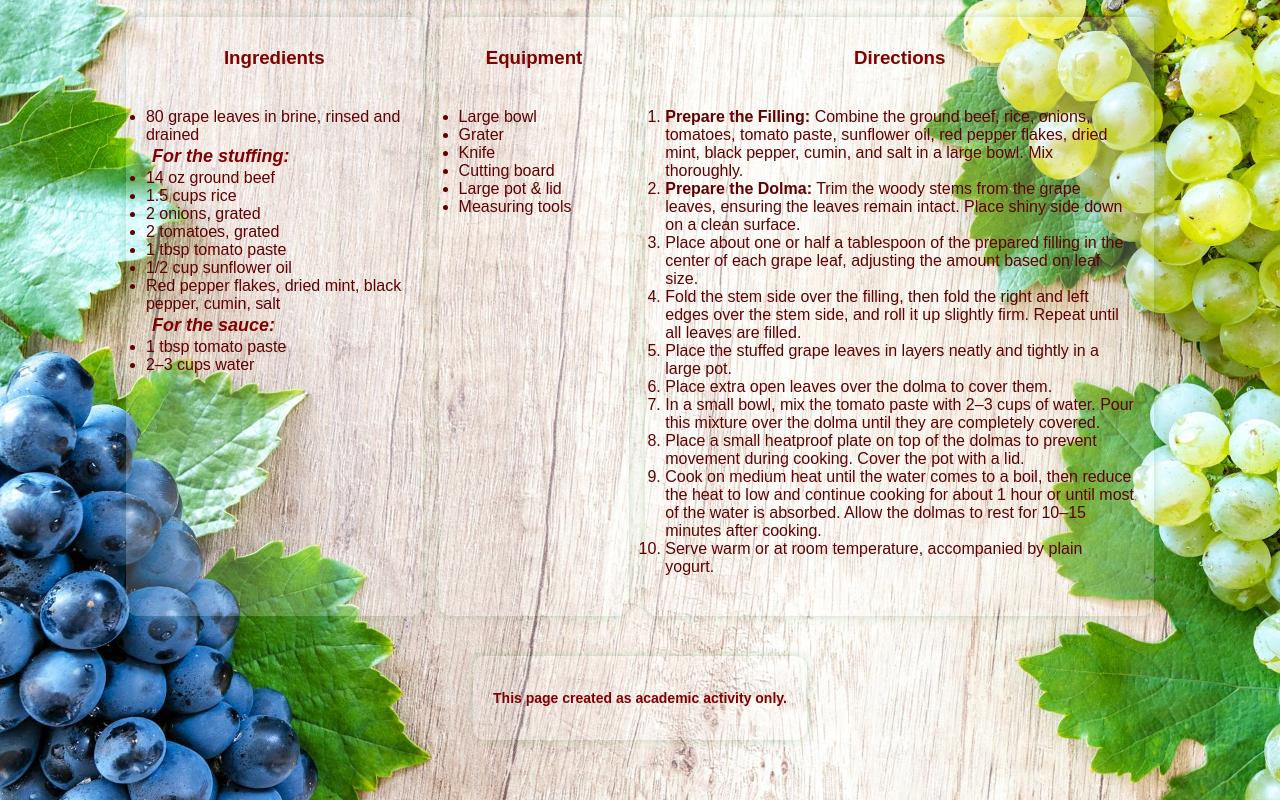
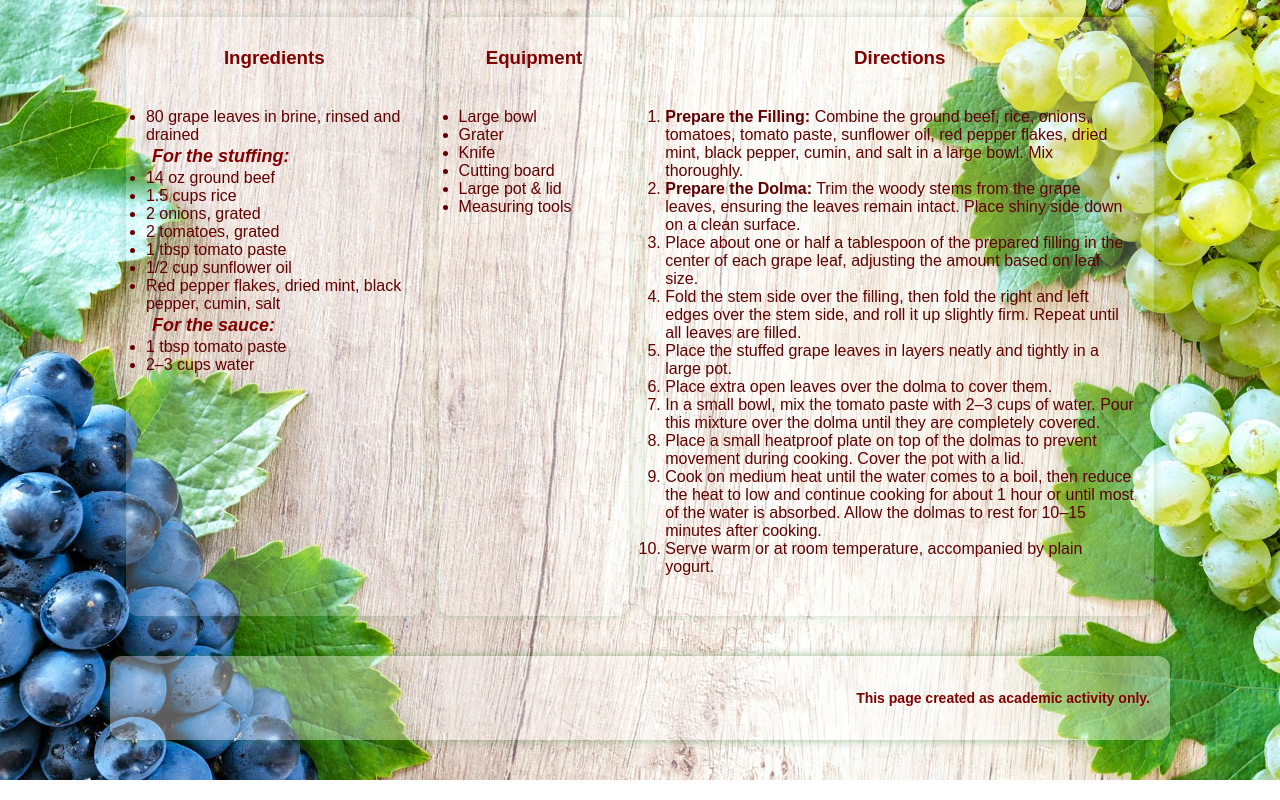
Before and after one commit to ipekaktas/CodingAssignment5, a plain HTML site: page index.html in a window 1280 px wide. Shown: the part 852-1652 px from the top of the page. Drawn offline with Linux system fonts and the light colour scheme; a web font is replaced by a local one.

Commit message:
Footer div right aligned

```diff
--- a/css/style.css
+++ b/css/style.css
@@ -165,10 +165,18 @@ input[type="number"] {
   padding: 4px 6px;
 }
 
-#footer {
+footer {
   width: 100%;
-  text-align: center;
+  text-align: right;
   padding: 20px;
   font-size: 14px;
   color: #800000;
+  box-sizing: border-box;
+  background-color: rgba(255, 255, 255, 0.2);
+  border-radius: 12px;
+  box-shadow: 0 0 10px rgba(0, 100, 0, 0.2);
 }
+
+.row, .col {
+  width: 100%;
+}
```
Also changed, not shown: index.html (+2 -1 lines).
